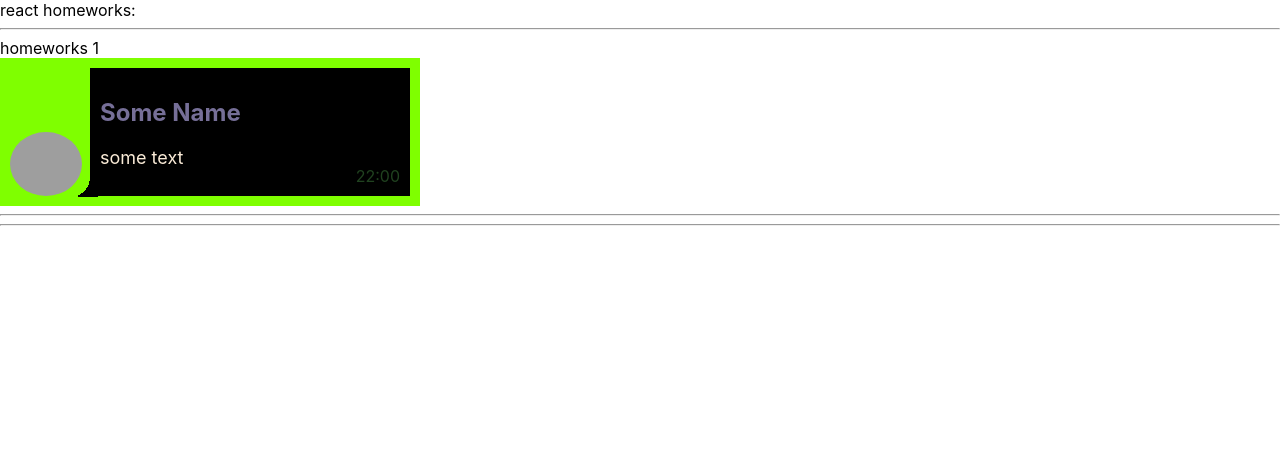
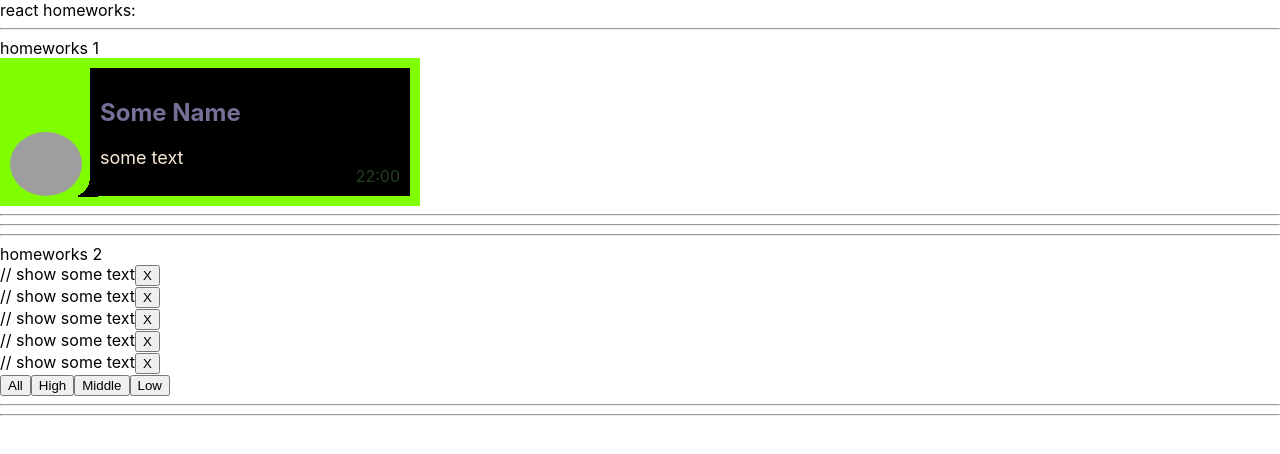
Before and after one commit to BDODINKA/taskS, a React (Create React App) app in the folder homeworks/: page / in a window 1280 px wide. Shown: the top 454 px of the page. Built offline with nearby package versions, Linux system fonts and the light colour scheme; grey boxes are pictures that could not be loaded.

Commit message:
feat:HW2 add Remove test - complete

```diff
--- a/homeworks/src/p1-main/m1-ui/u1-app/App.tsx
+++ b/homeworks/src/p1-main/m1-ui/u1-app/App.tsx
@@ -1,13 +1,14 @@
 import React from 'react'
 import s from './App.module.css'
 import HW1 from '../../../p2-homeworks/h1/HW1'
+import HW2 from '../../../p2-homeworks/h2/HW2'
 
 function App() {
     return (
         <div className={s.App}>
             <div>react homeworks:</div>
             <HW1/>
-            {/*<HW2/>*/}
+            <HW2/>
             {/*<HW3/>*/}
             {/*<HW4/>*/}
             {/*<HW5/>*/}
--- a/homeworks/src/p2-homeworks/h2/Affair.tsx
+++ b/homeworks/src/p2-homeworks/h2/Affair.tsx
@@ -1,4 +1,9 @@
 import React from 'react'
+
+
+
+
+
 
 type AffairPropsType = {
     // key не нужно типизировать
@@ -7,12 +12,14 @@ type AffairPropsType = {
 }
 
 function Affair(props: AffairPropsType) {
-    const deleteCallback = () => {}// need to fix
+    const deleteCallback = () => {
+
+        props.deleteAffairCallback(props.affair._id)
+    }// need to fix
 
     return (
         <div>
             // show some text
-
             <button onClick={deleteCallback}>X</button>
         </div>
     )
--- a/homeworks/src/p2-homeworks/h2/Affairs.tsx
+++ b/homeworks/src/p2-homeworks/h2/Affairs.tsx
@@ -1,6 +1,6 @@
 import React from 'react'
 import Affair from './Affair'
-import {AffairType} from './HW2'
+import {AffairType, filterAffairs} from './HW2'
 
 type AffairsPropsType = { // need to fix any
     data: any
--- a/homeworks/src/p2-homeworks/h2/HW2.tsx
+++ b/homeworks/src/p2-homeworks/h2/HW2.tsx
@@ -2,12 +2,12 @@ import React, {useState} from 'react'
 import Affairs from './Affairs'
 
 // types
-export type AffairPriorityType = any // need to fix any
-export type AffairType = any // need to fix any
+export type AffairPriorityType = string// need to fix any
+export type AffairType = any// need to fix any
 export type FilterType = 'all' | AffairPriorityType
 
 // constants
-const defaultAffairs: any = [ // need to fix any
+const defaultAffairs: AffairType = [ // need to fix any
     {_id: 1, name: 'React', priority: 'high'},
     {_id: 2, name: 'anime', priority: 'low'},
     {_id: 3, name: 'games', priority: 'low'},
@@ -16,20 +16,21 @@ const defaultAffairs: any = [ // need to fix any
 ]
 
 // pure helper functions
-export const filterAffairs = (affairs: any, filter: any): any => { // need to fix any
+export const filterAffairs = (affairs: AffairType, filter: any): any => { // need to fix any
     if (filter === 'all') return affairs
     else return // need to fix
 }
-export const deleteAffair = (affairs: any, _id: any): any => { // need to fix any
-    return // need to fix
+export const deleteAffair = (affairs: AffairType, _id: number): any => { // need to fix any
+     return affairs.filter((defaultAffairs: AffairType)=>defaultAffairs._id !== _id)
 }
 
 function HW2() {
-    const [affairs, setAffairs] = useState<any>(defaultAffairs) // need to fix any
+    const [affairs, setAffairs] = useState<AffairType>(defaultAffairs) // need to fix any
     const [filter, setFilter] = useState<FilterType>('all')
 
+
     const filteredAffairs = filterAffairs(affairs, filter)
-    const deleteAffairCallback = (_id: any) => setAffairs(deleteAffair(affairs, _id)) // need to fix any
+    const deleteAffairCallback = (_id: number) => setAffairs(deleteAffair(affairs, _id)) // need to fix any
 
     return (
         <div>
```
